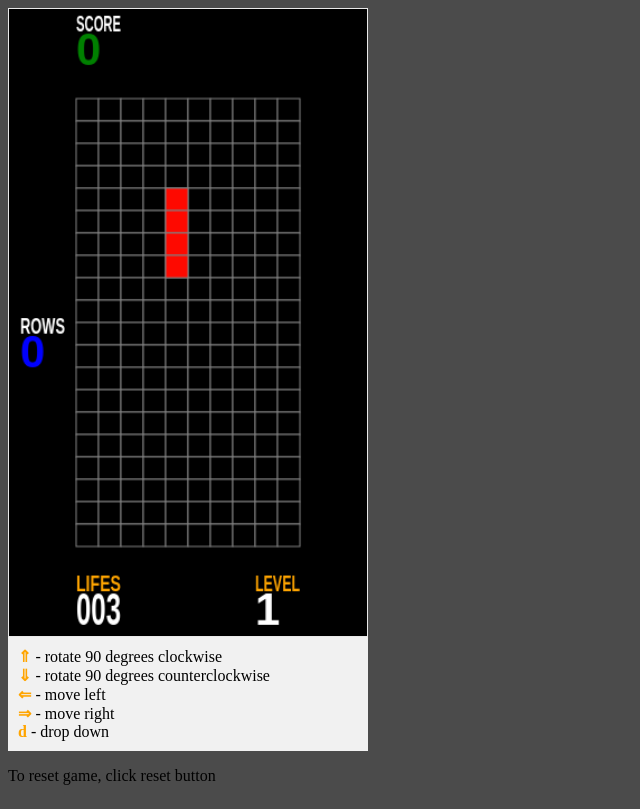
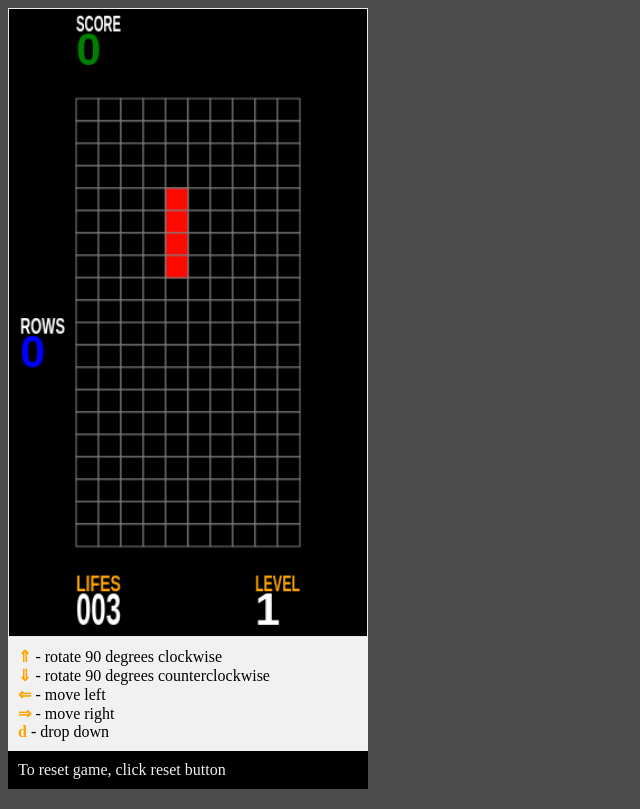
Before and after one commit to krystek77/Tetris-JS-Game, a plain HTML site: page index.html in a window 1280 px wide. Shown: the whole page, without its empty margins (0-640 px from the left). Drawn offline with Linux system fonts and the light colour scheme.

Commit message:
add styles to reset-info component

```diff
--- a/main.css
+++ b/main.css
@@ -23,3 +23,9 @@ body {
 .player-control__key {
     color:orange;
 }
+.reset-info {
+    background-color: black;
+    color: rgb(241, 241, 241);
+    margin:0;
+    padding:10px;
+}
```
